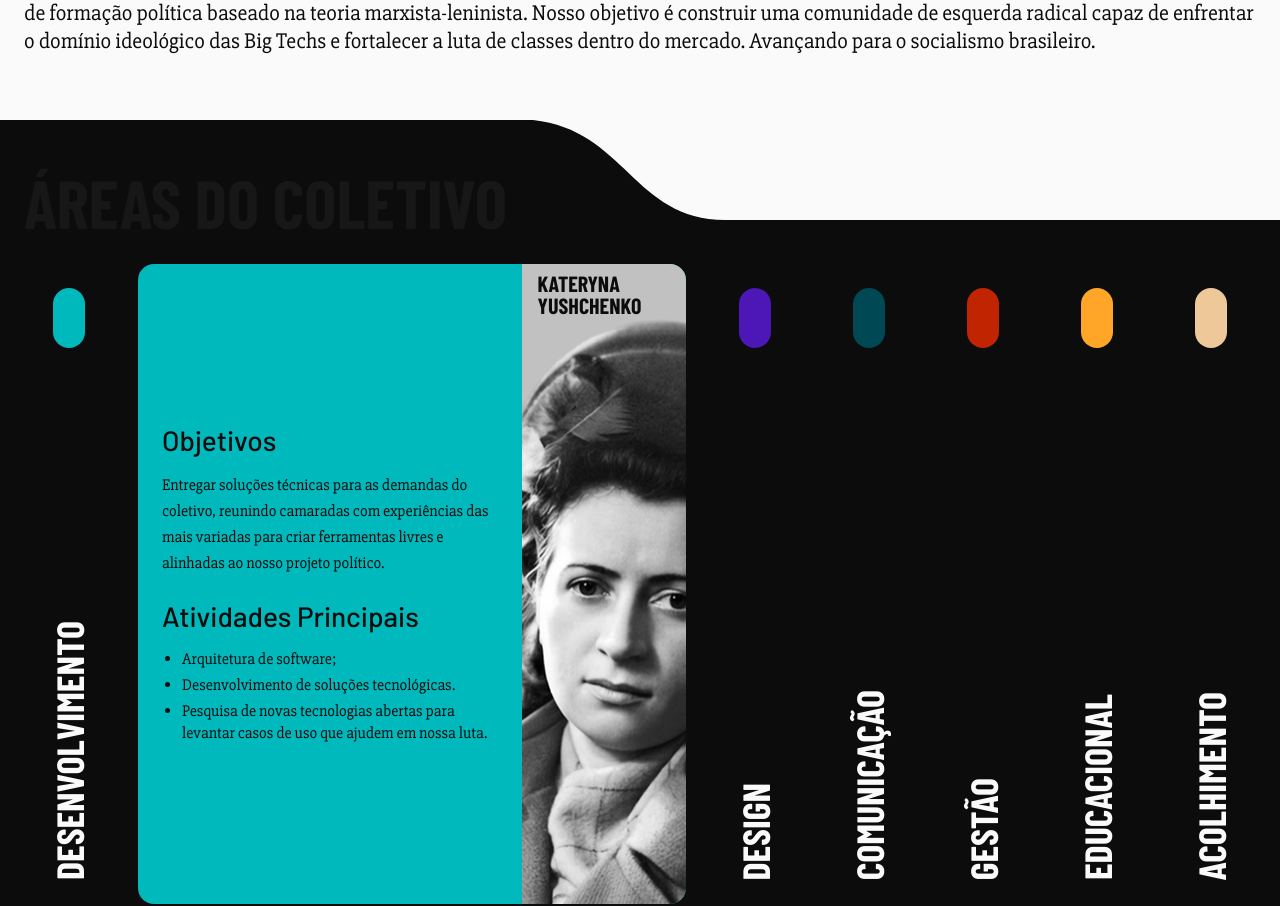
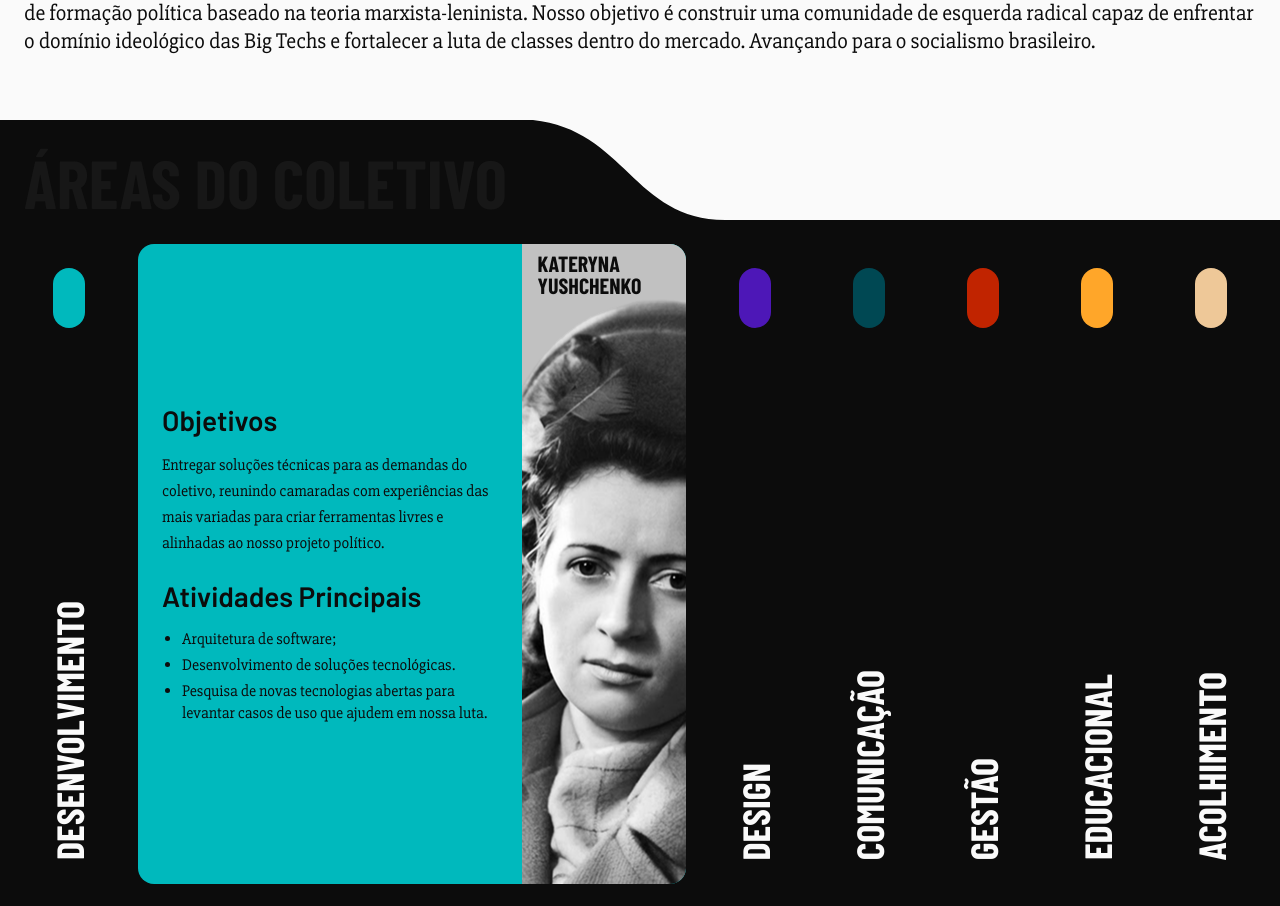
Before and after one commit to Coletivo-Popular-Design-Desenvolvimento/site-cpdd, a Next.js app in the folder apps/cpdd-site/: page / in a window 1280 px wide. Shown: the part 3283-4189 px from the top of the page. Built offline with nearby package versions, Linux system fonts and the light colour scheme; no server answers.

Commit message:
refactor(collective-areas): adjust layout in CollectiveAreas and ExpandedPanel components

```diff
--- a/apps/cpdd-site/src/components/Home/CollectiveAreas/CollectiveAreas.tsx
+++ b/apps/cpdd-site/src/components/Home/CollectiveAreas/CollectiveAreas.tsx
@@ -112,10 +112,10 @@ export function CollectiveAreas() {
                 xPosition="left"
                 yPosition="bottom"
             />
-            <h2 className="container isolate heading-sm md:display-md pt-6 md:pt-11 mb-4" id="areas-do-coletivo-heading">
+            <h2 className="container isolate heading-sm md:display-md pt-4 lg:pt-6" id="areas-do-coletivo-heading">
                 Áreas do Coletivo
             </h2>
-            <div className="lg:container lg:my-6 flex flex-col lg:flex-row lg:h-[640px] lg:gap-6 lg:rounded-2xl overflow-hidden">
+            <div className="lg:container my-6 flex flex-col lg:flex-row lg:h-[640px] lg:gap-6 lg:rounded-2xl overflow-hidden">
                 {panels.map((panel, index) => (
                     <AccordionPanel
                         key={panel.id}
--- a/apps/cpdd-site/src/components/Home/CollectiveAreas/ExpandedPanel.tsx
+++ b/apps/cpdd-site/src/components/Home/CollectiveAreas/ExpandedPanel.tsx
@@ -24,16 +24,16 @@ export function ExpandedPanel({ panel, isActive, isMobileActive }: Readonly<Expa
             }}
         >
             <div
-                className="flex flex-col justify-center gap-4 p-6 z-10 flex-1"
+                className="flex flex-col lg:justify-center gap-4 p-6 z-10 flex-1"
             >
                 <div className={`flex flex-col gap-4 lg:transition-opacity ${contentFadeClass}`}>
-                    <h3 className="subheading-sm md:subheading-md font-semibold">
+                    <h3 className="subheading-sm md:subheading-md font-semibold!">
                         {panel.title}
                     </h3>
                     <p className="body-sm md:body-md leading-relaxed">
                         {panel.description}
                     </p>
-                    <h4 className="subheading-sm md:subheading-md font-semibold mt-2">
+                    <h4 className="subheading-sm md:subheading-md font-semibold! mt-2">
                         {panel.activitiesTitle}
                     </h4>
                     <ul className="body-sm md:body-md list-disc pl-5 space-y-1">
```
